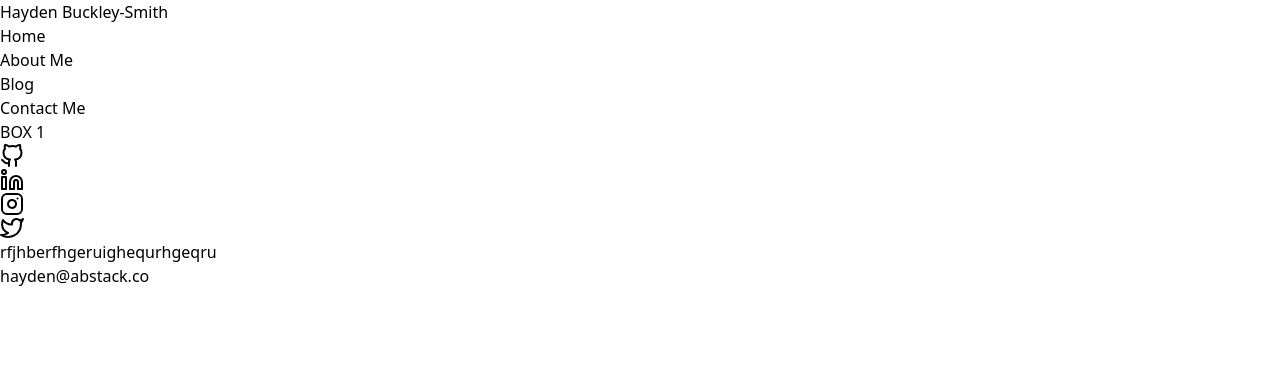
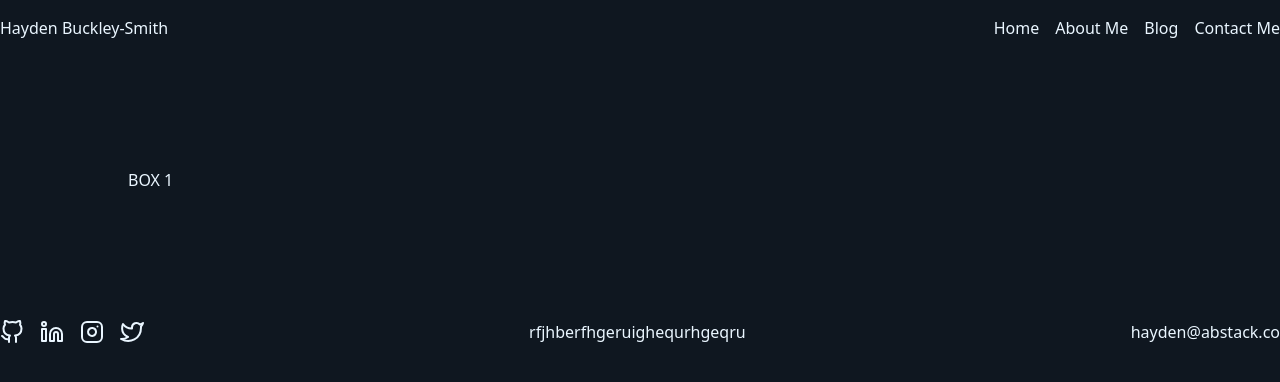
Before and after one commit to hayden-93/website, a Next.js app: page / in a window 1280 px wide. Shown: the top 382 px of the page. Built offline with nearby package versions, Linux system fonts and the light colour scheme.

Commit message:
chore: Tailwind config - Added custom tokens to tailwind.config - Added image to public directory - Created index for components directory

```diff
--- /dev/null
+++ b/src/components/index.tsx
@@ -0,0 +1,2 @@
+// export * from "./";
+export {};
--- a/tailwind.config.js
+++ b/tailwind.config.js
@@ -1,7 +1,20 @@
 module.exports = {
-  content: ["./pages/**/*.{ts,tsx}", "./components/**/*.{ts,tsx}"],
+  content: ["./src/pages/**/*.{mdx,tsx}", "./src/**/*.tsx"],
   theme: {
-    extend: {},
+    colors: {
+      blue1: "#0f1720",
+      blue2: "#0f1b2d",
+      blue3: "#10243e",
+      blue4: "#102a4c",
+      blue5: "#0f3058",
+      blue6: "#0d3868",
+      blue7: "#0a4481",
+      blue8: "#0954a5",
+      blue9: "#0091ff",
+      blue10: "#369eff",
+      blue11: "#52a9ff",
+      blue12: "#eaf6ff",
+    },
   },
   plugins: [],
 };
```
Also changed, not shown: public/placeholder-image.png (added).
